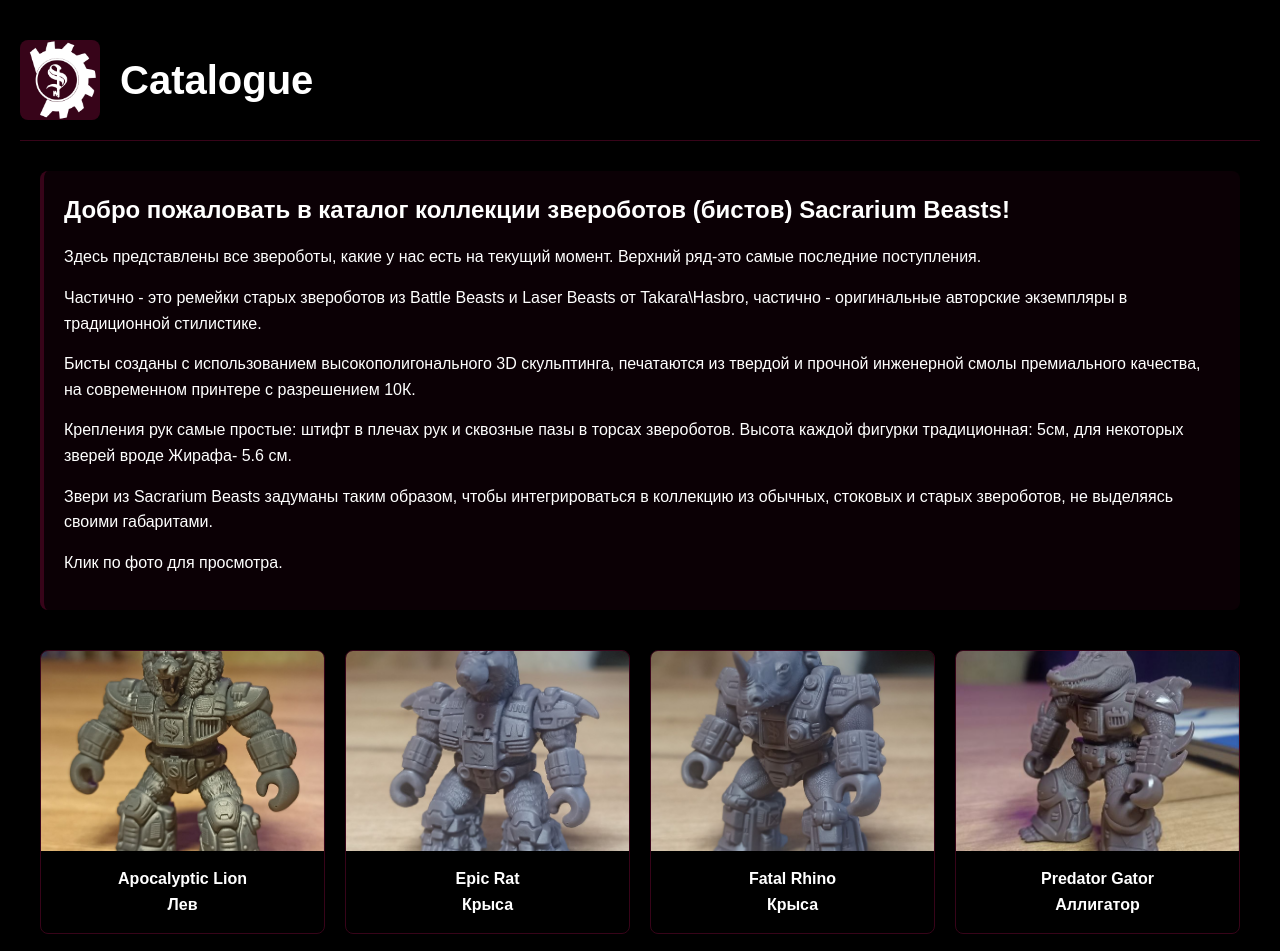
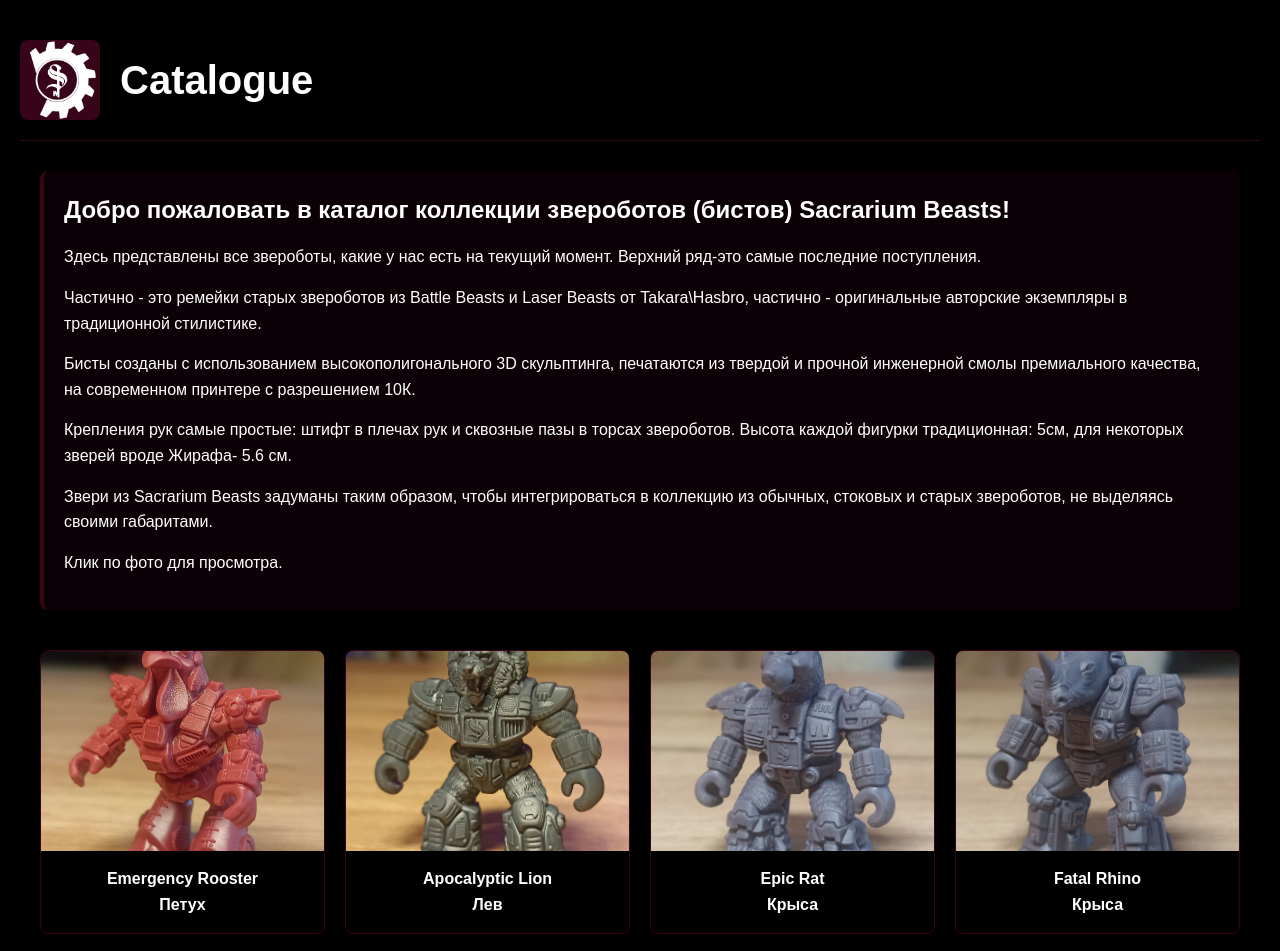
Before and after one commit to Morgenstern29/catalogue, a plain HTML site: page index.html in a window 1280 px wide. Shown: the top 951 px of the page. Drawn offline with Linux system fonts and the light colour scheme.

Commit message:
Rooster upd
Rooster upd

```diff
--- a/index.html
+++ b/index.html
@@ -205,6 +205,13 @@
 
     <main class="catalog">
 	<!-- Товар 1 -->
+        <div class="product" onclick="openModal('img/rooster.jpg')">
+            <div class="product-image">
+                <img src="img/rooster.jpg" alt="Emergency Rooster">
+            </div>
+            <div class="product-name">Emergency Rooster<br>Петух</div>
+        </div>
+	<!-- Товар 1 -->
         <div class="product" onclick="openModal('img/Leo.png')">
             <div class="product-image">
                 <img src="img/Leo.png" alt="Apocalyptic Lion">
```
